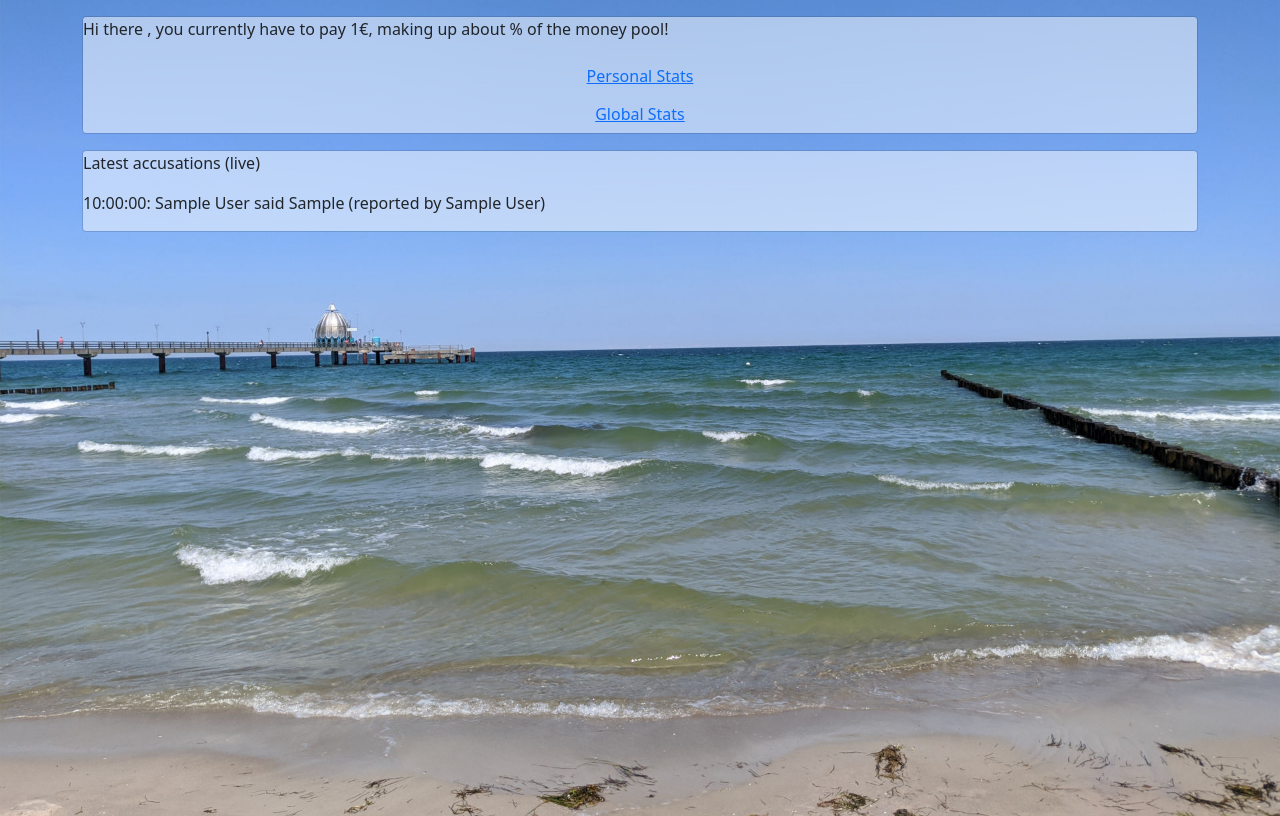
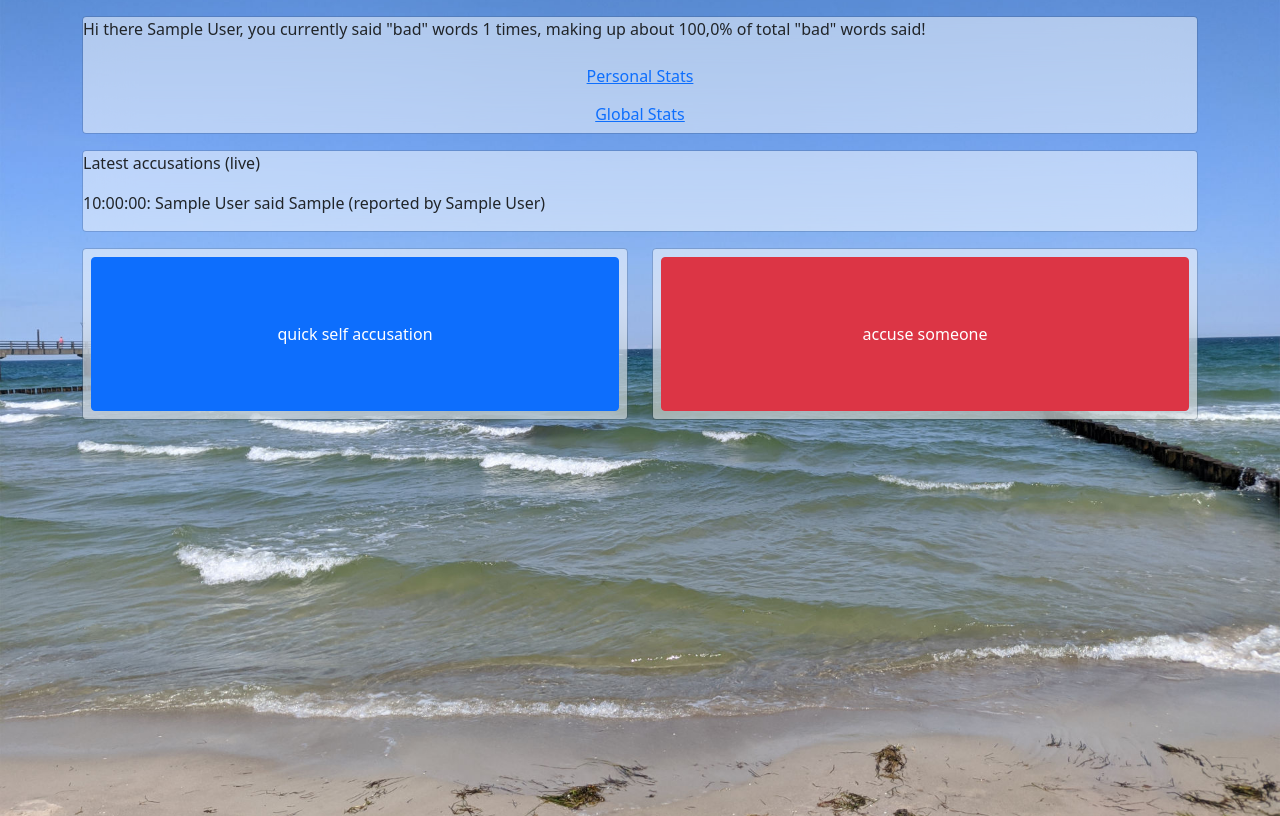
Before and after one commit to MaWalla/Moinschwein, a Django app: page /dashboard/ in a window 1280 px wide. Run offline with Django 4.2, Linux system fonts and the light colour scheme; a user stored in the database is signed in; tables that the repository leaves empty hold one stand-in row (values such as "Sample post").

Commit message:
added accusation form modals

```diff
--- a/moinschwein/static/css/base.css
+++ b/moinschwein/static/css/base.css
@@ -5,7 +5,7 @@
     background-repeat: no-repeat;
     background-size: cover;
 
-    overflow: hidden;
+    overflow-x: hidden;
 }
 
 .frosted-glass {
--- /dev/null
+++ b/moinschwein/static/css/dashboard.css
@@ -0,0 +1,8 @@
+.accusation-button {
+    background: unset;
+    padding: 8px;
+}
+
+.accusation-button button {
+    padding: 64px 0;
+}
--- /dev/null
+++ b/moinschwein/static/js/submit-accusation.js
@@ -0,0 +1,26 @@
+function submitAccusation(url, csrfToken, formID, buttonID) {
+    const form = document.getElementById(formID);
+    const submitButton = document.getElementById(buttonID);
+
+    submitButton.onclick = () => {
+        const data = new FormData(form);
+
+        fetch(url, {
+            method: 'post',
+            headers: {
+                'X-CSRFToken': csrfToken,
+            },
+            body: data,
+        }).then(response => {
+            if (response.status === 200) {
+
+            } else {
+
+            }
+
+            setTimeout(function () {
+
+            }, 2000);
+        })
+    }
+}
--- a/moinschwein/templates/moinschwein/dashboard.html
+++ b/moinschwein/templates/moinschwein/dashboard.html
@@ -1,34 +1,78 @@
 {% extends 'moinschwein/base.html' %} {% load i18n static %}
+
+{% block extra-styles %}
+    <link rel="stylesheet" href="{% static 'css/dashboard.css' %}">
+{% endblock %}
 
 {% block content %}
     <div class="container">
-        <div class="overview card frosted-glass mt-3">
+        <div class="row mt-3">
+            <div class="col">
+                <div class="overview card frosted-glass">
                     <p>
-                {% blocktrans %}
-                    Hi there {{ full_name }}, you currently have to pay {{ accusations_against_self }}€, making up
-                    about {{ accusations_against_self_percentage }}% of the money pool!
+                        {% blocktrans with full_name=request.user.get_full_name %}
+                            Hi there {{ full_name }}, you currently
+                            said "bad" words {{ accusations_against_self }} times, making up
+                            about {{ accusations_against_self_percentage }}% of total "bad" words said!
                         {% endblocktrans %}
                     </p>
 
                      <a class="btn btn-link">{% trans 'Personal Stats' %}</a>
                     <a class="btn btn-link">{% trans 'Global Stats' %}</a>
                 </div>
+            </div>
+        </div>
 
-        <div class="card frosted-glass mt-3">
+        <div class="row mt-3">
+            <div class="col">
+                <div class="card frosted-glass">
                     <p>{% trans 'Latest accusations (live)' %}</p>
                     <div id="live-container">
 
                     </div>
                 </div>
-
-        <div class="actions">
-            <div class="self-accusation"></div>
-            <div class="foreign-accusation"></div>
             </div>
         </div>
+
+        <div class="row mt-3">
+            <div class="col">
+                <div class="accusation-button card frosted-glass">
+                    <button class="btn btn-primary" data-bs-toggle="modal" data-bs-target="#self-accusation-modal">
+                        {% trans 'quick self accusation' %}
+                    </button>
+                </div>
+            </div>
+            <div class="col">
+                <div class="accusation-button card frosted-glass">
+                    <button class="btn btn-danger" data-bs-toggle="modal" data-bs-target="#accuse-someone-modal">
+                        {% trans 'accuse someone' %}
+                    </button>
+                </div>
+            </div>
+        </div>
+    </div>
+
+    {% include 'moinschwein/modals/self-accusation.html' %}
+    {% include 'moinschwein/modals/accuse-someone.html' %}
 {% endblock %}
 
 {% block extra-scripts %}
     <script src="{% static 'js/live-accusations.js' %}"></script>
     <script>updateLiveAccusations({% url 'live_accusations' %})</script>
+    <script src="{% static 'js/submit-accusation.js' %}"></script>
+    <script>
+        submitAccusation(
+            {% url 'submit_accusation' %},
+            '{% csrf_token %}',
+            'self-accusation',
+            'self-accusation-button',
+        )
+
+        submitAccusation(
+            {% url 'submit_accusation' %},
+            '{% csrf_token %}',
+            'accuse-someone',
+            'accuse-someone-button',
+        )
+    </script>
 {% endblock %}
--- /dev/null
+++ b/moinschwein/templates/moinschwein/modals/accuse-someone.html
@@ -0,0 +1,25 @@
+{% extends 'moinschwein/modals/base.html' %} {% load i18n %}
+
+{% block modal_id %}accuse-someone-modal{% endblock %}
+
+{% block modal_title %}{% trans 'accuse-someone' %}{% endblock %}
+
+{% block modal_body %}
+    <p>{% trans 'You heard someone say a "bad" word? accuse them here for a good cause!' %}</p>
+    <form id="accuse-someone" action="{% url 'submit_accusation' %}" method="post">
+        {% csrf_token %}
+        <select id="offender" class="form-select" name="offender">
+            {% for user in users %}
+                <option value="{{ user.id }}" selected>{{ user.get_full_name }} ({{ user.username }})</option>
+            {% endfor %}
+        </select>
+        <input id="snitch" name="snitch" value="{{ request.user.id }}" hidden>
+        <select id="word" class="form-select" name="word">
+            {% for word in words %}
+                <option value="{{ word.id }}" selected>{{ word }}</option>
+            {% endfor %}
+        </select>
+    </form>
+{% endblock %}
+
+{% block button_id %}accuse-someone-button{% endblock %}
--- /dev/null
+++ b/moinschwein/templates/moinschwein/modals/base.html
@@ -0,0 +1,18 @@
+{% load i18n %}
+
+<div class="modal" id="{% block modal_id %}{% endblock %}" tabindex="-1">
+    <div class="modal-dialog">
+        <div class="modal-content">
+            <div class="modal-header">
+                <h5 class="modal-title">{% block modal_title %}{% endblock %}</h5>
+                <button type="button" class="btn-close" data-bs-dismiss="modal" aria-label="Close"></button>
+            </div>
+            <div class="modal-body">
+                {% block modal_body %}{% endblock %}
+            </div>
+            <div class="modal-footer">
+                <button id="{% block button_id %}{% endblock %}" type="button" class="btn btn-primary">{% trans 'submit' %}</button>
+            </div>
+        </div>
+    </div>
+</div>
--- /dev/null
+++ b/moinschwein/templates/moinschwein/modals/self-accusation.html
@@ -0,0 +1,21 @@
+{% extends 'moinschwein/modals/base.html' %} {% load i18n %}
+
+{% block modal_id %}self-accusation-modal{% endblock %}
+
+{% block modal_title %}{% trans 'self accusation' %}{% endblock %}
+
+{% block modal_body %}
+    <p>{% trans 'Thanks for being honest, its for a good cause after all! Please select the word you said below.' %}</p>
+    <form id="self-accusation" action="{% url 'submit_accusation' %}" method="post">
+        {% csrf_token %}
+        <input id="offender" name="offender" value="{{ request.user.id }}" hidden>
+        <input id="snitch" name="snitch" value="{{ request.user.id }}" hidden>
+        <select id="word" class="form-select" name="word">
+            {% for word in words %}
+                <option value="{{ word.id }}" selected>{{ word }}</option>
+            {% endfor %}
+        </select>
+    </form>
+{% endblock %}
+
+{% block button_id %}self-accusation-button{% endblock %}
--- a/moinschwein/urls.py
+++ b/moinschwein/urls.py
@@ -24,4 +24,5 @@ urlpatterns = [
     path('', IndexView.as_view(), name='index'),
     path('dashboard/', DashboardView.as_view(), name='dashboard'),
     path('live-accusations/', LiveAccusationView.as_view(), name='live_accusations'),
+    path('submit-accusation/', SubmitAccusationView.as_view(), name='submit_accusation'),
 ]
--- a/moinschwein/views/__init__.py
+++ b/moinschwein/views/__init__.py
@@ -1,3 +1,4 @@
+from .accusation import *
 from .auth import *
 from .dashboard import *
 from .index import *
--- a/moinschwein/views/dashboard.py
+++ b/moinschwein/views/dashboard.py
@@ -3,7 +3,7 @@ from django.http import JsonResponse
 from django.utils.translation import gettext_lazy as _
 from django.views.generic import View
 
-from moinschwein.models import Accusation
+from moinschwein.models import Accusation, Word, User
 
 from .common import CommonTemplateView
 
@@ -17,10 +17,14 @@ class DashboardView(LoginRequiredMixin, CommonTemplateView):
 
     def get_context_data(self, **kwargs):
         accusations_against_self = Accusation.objects.filter(offender=self.request.user).count()
+        accusations_against_self_percentage = round((accusations_against_self / Accusation.objects.count()) * 100, 2)
 
         return {
             **super().get_context_data(**kwargs),
             'accusations_against_self': accusations_against_self,
+            'accusations_against_self_percentage': accusations_against_self_percentage,
+            'words': Word.objects.all(),
+            'users': User.objects.all(),
         }
 
 
@@ -28,7 +32,6 @@ class LiveAccusationView(LoginRequiredMixin, View):
     # TODO replace this with websockets
 
     def get(self, request, *args, **kwargs):
-        latest_accusations = Accusation.objects.all()[:5]
         return JsonResponse(
             [
                 _('%(time)s: %(offender)s said %(word)s (reported by %(snitch)s)') % {
@@ -37,7 +40,7 @@ class LiveAccusationView(LoginRequiredMixin, View):
                     'word': accusation.word,
                     'snitch': accusation.snitch.get_full_name(),
                 }
-                for accusation in latest_accusations
+                for accusation in list(Accusation.objects.all())[-5:]
             ],
             safe=False,
         )
```
Also changed, not shown: moinschwein/views/accusation.py (added, +21 -0 lines). Lines whose indentation alone changed are shown as unchanged.
